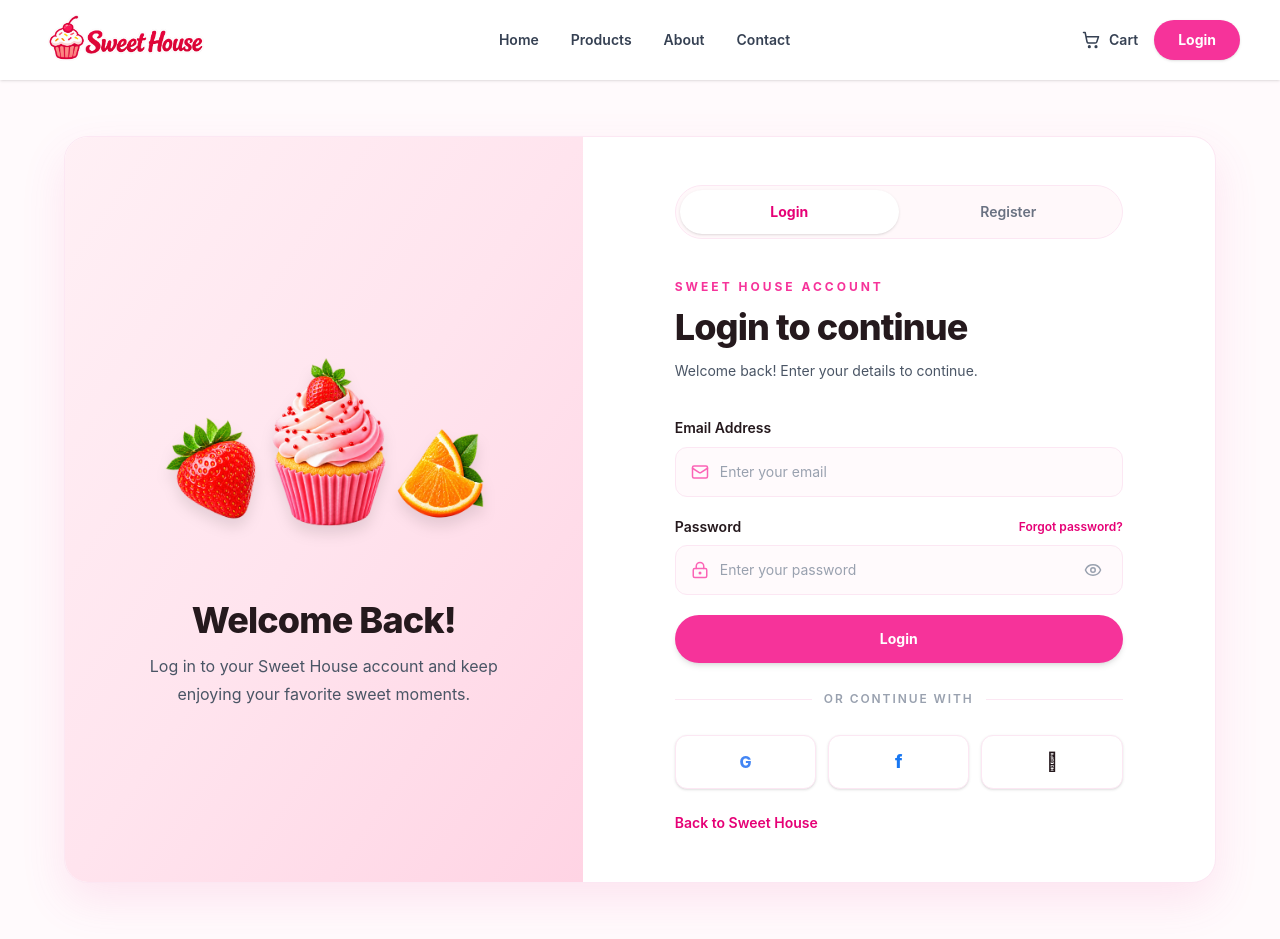
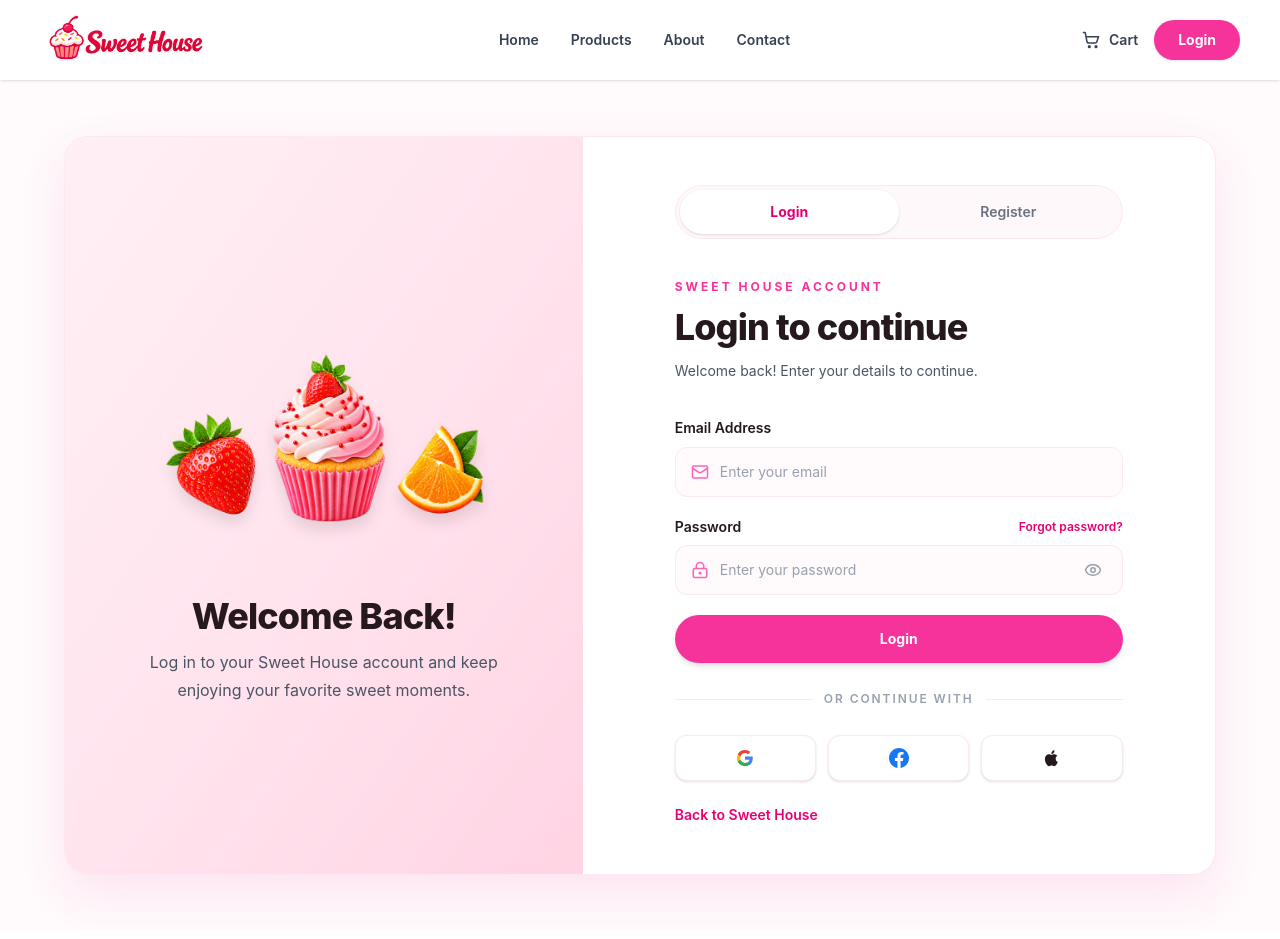
Before and after one commit to Naser-frontend/sweet-house, a React app in the folder frontend/: page /login in a window 1280 px wide. Built offline with nearby package versions, Linux system fonts and the light colour scheme; the HTML template or start-up script is replaced by a standard one.

Commit message:
Replace social login icons with brand icons

```diff
--- a/frontend/src/pages/Login.jsx
+++ b/frontend/src/pages/Login.jsx
@@ -76,9 +76,27 @@ function Login() {
               </div>
 
               <div className="grid grid-cols-3 gap-3">
-                <button type="button" className="inline-flex items-center justify-center gap-2 rounded-xl border border-pink-100 bg-white px-3 py-3 text-sm font-bold text-gray-700 shadow-sm transition hover:border-pink-200 hover:bg-pink-50"><span className="text-base font-extrabold text-[#4285f4]" aria-hidden="true">G</span><span className="sr-only">Continue with Google</span></button>
-                <button type="button" className="inline-flex items-center justify-center gap-2 rounded-xl border border-pink-100 bg-white px-3 py-3 text-sm font-bold text-gray-700 shadow-sm transition hover:border-pink-200 hover:bg-pink-50"><span className="text-lg font-extrabold text-[#1877f2]" aria-hidden="true">f</span><span className="sr-only">Continue with Facebook</span></button>
-                <button type="button" className="inline-flex items-center justify-center gap-2 rounded-xl border border-pink-100 bg-white px-3 py-3 text-sm font-bold text-gray-700 shadow-sm transition hover:border-pink-200 hover:bg-pink-50"><span className="text-lg font-bold text-[#25191d]" aria-hidden="true"></span><span className="sr-only">Continue with Apple</span></button>
+                <button type="button" className="inline-flex items-center justify-center gap-2 rounded-xl border border-pink-100 bg-white px-3 py-3 text-sm font-bold text-gray-700 shadow-sm transition hover:border-pink-200 hover:bg-pink-50">
+                  <svg viewBox="0 0 24 24" className="h-5 w-5" aria-hidden="true">
+                    <path fill="#4285F4" d="M21.35 12.23c0-.7-.06-1.37-.18-2.02H12v3.82h5.24a4.48 4.48 0 0 1-1.94 2.94v2.45h3.14c1.84-1.7 2.91-4.2 2.91-7.19Z" />
+                    <path fill="#34A853" d="M12 21.75c2.63 0 4.84-.87 6.45-2.33l-3.14-2.45c-.87.58-1.98.92-3.31.92-2.54 0-4.7-1.72-5.47-4.03H3.29v2.53A9.75 9.75 0 0 0 12 21.75Z" />
+                    <path fill="#FBBC05" d="M6.53 13.86a5.86 5.86 0 0 1 0-3.72V7.61H3.29a9.75 9.75 0 0 0 0 8.78l3.24-2.53Z" />
+                    <path fill="#EA4335" d="M12 6.11c1.43 0 2.71.49 3.72 1.46l2.79-2.79C16.84 3.24 14.63 2.25 12 2.25a9.75 9.75 0 0 0-8.71 5.36l3.24 2.53C7.3 7.83 9.46 6.11 12 6.11Z" />
+                  </svg>
+                  <span className="sr-only">Continue with Google</span>
+                </button>
+                <button type="button" className="inline-flex items-center justify-center gap-2 rounded-xl border border-pink-100 bg-white px-3 py-3 text-sm font-bold text-gray-700 shadow-sm transition hover:border-pink-200 hover:bg-pink-50">
+                  <svg viewBox="0 0 24 24" className="h-5 w-5" aria-hidden="true">
+                    <path fill="#1877F2" d="M24 12.07C24 5.4 18.63 0 12 0S0 5.4 0 12.07c0 6.02 4.39 11.02 10.13 11.93v-8.44H7.08v-3.49h3.05V9.41c0-3.04 1.79-4.72 4.55-4.72 1.32 0 2.7.24 2.7.24v2.99h-1.52c-1.5 0-1.97.94-1.97 1.9v2.25h3.35l-.54 3.49h-2.81V24C19.61 23.09 24 18.09 24 12.07Z" />
+                  </svg>
+                  <span className="sr-only">Continue with Facebook</span>
+                </button>
+                <button type="button" className="inline-flex items-center justify-center gap-2 rounded-xl border border-pink-100 bg-white px-3 py-3 text-sm font-bold text-gray-700 shadow-sm transition hover:border-pink-200 hover:bg-pink-50">
+                  <svg viewBox="0 0 24 24" className="h-5 w-5 text-[#25191d]" fill="currentColor" aria-hidden="true">
+                    <path d="M16.36 12.9c-.02-2.4 1.96-3.56 2.05-3.61a4.41 4.41 0 0 0-3.47-1.88c-1.46-.15-2.87.87-3.61.87-.75 0-1.91-.85-3.14-.83a4.63 4.63 0 0 0-3.9 2.38c-1.68 2.92-.43 7.2 1.18 9.56.8 1.16 1.73 2.45 2.96 2.4 1.2-.05 1.65-.77 3.1-.77 1.45 0 1.86.77 3.12.74 1.29-.02 2.1-1.17 2.87-2.34a9.6 9.6 0 0 0 1.31-2.7 4.18 4.18 0 0 1-2.47-3.82ZM14 5.86a4.2 4.2 0 0 0 .96-3.03 4.28 4.28 0 0 0-2.77 1.44 4 4 0 0 0-1 2.92A3.54 3.54 0 0 0 14 5.86Z" />
+                  </svg>
+                  <span className="sr-only">Continue with Apple</span>
+                </button>
               </div>
 
               <Link to="/" className="mt-6 inline-flex text-sm font-semibold text-pink-600 transition hover:text-pink-700">
```
